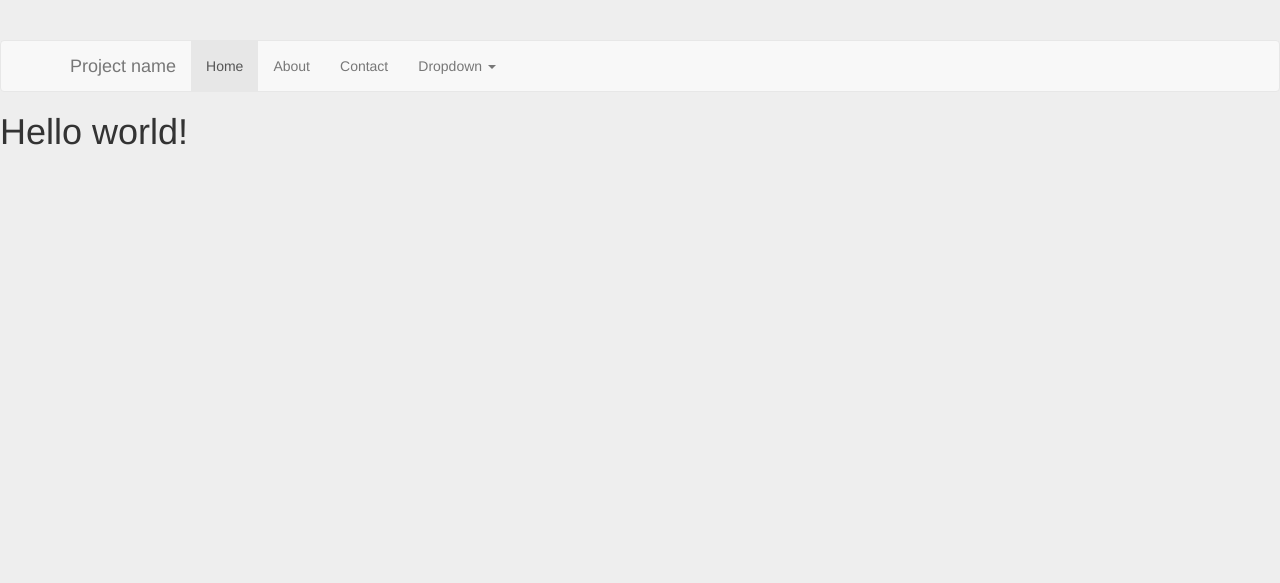
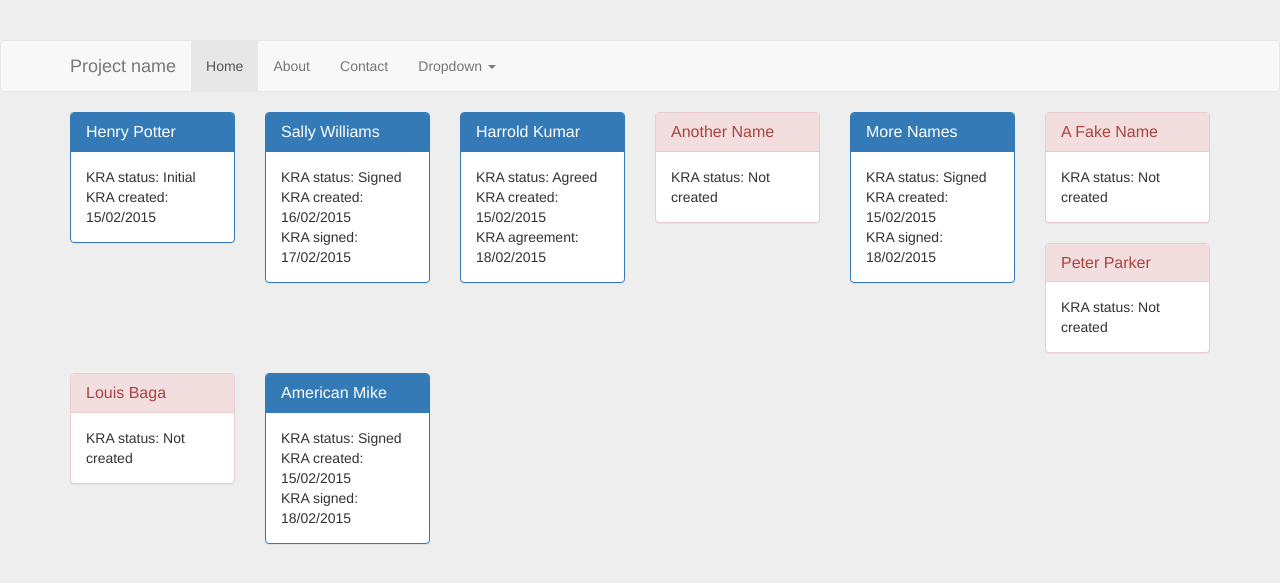
Before and after one commit to stuffy-the-dragon/wKRApp, a Flask app: template wKRApp/templates/team.html in a window 1280 px wide. Shown: the top 583 px of the page. Run offline with Flask 2, Linux system fonts and the light colour scheme; the template is opened without the code that fills it, so the values that code supplies are empty; some libraries are stand-ins or nearby versions.

Commit message:
feat(view): MVP: Dummy data for team view

```diff
--- a/wKRApp/templates/team.html
+++ b/wKRApp/templates/team.html
@@ -1,4 +1,106 @@
 {% extends "layout.html" %}
 {% block body %}
-<h1>Hello world!</h1>
+<div class="container">
+<div class="row">
+    <div class="col-sm-2">
+        <div class="panel panel-primary">
+            <div class="panel-heading">
+                <h3 class="panel-title">Henry Potter</h3>
+            </div>
+            <div class="panel-body">
+                KRA status: Initial<br>
+                KRA created: 15/02/2015
+            </div>
+        </div>
+    </div>
+    <div class="col-sm-2">
+        <div class="panel panel-primary">
+            <div class="panel-heading">
+                <h3 class="panel-title">Sally Williams</h3>
+            </div>
+            <div class="panel-body">
+                KRA status: Signed<br>
+                KRA created: 16/02/2015<br>
+                KRA signed: 17/02/2015
+            </div>
+        </div>
+    </div>
+    <div class="col-sm-2">
+        <div class="panel panel-primary">
+            <div class="panel-heading">
+                <h3 class="panel-title">Harrold Kumar</h3>
+            </div>
+            <div class="panel-body">
+                KRA status: Agreed<br>
+                KRA created: 15/02/2015<br>
+                KRA agreement: 18/02/2015
+            </div>
+        </div>
+    </div>
+    <div class="col-sm-2">
+        <div class="panel panel-danger">
+            <div class="panel-heading">
+                <h3 class="panel-title">Another Name</h3>
+            </div>
+            <div class="panel-body">
+                KRA status: Not created<br>
+            </div>
+        </div>
+    </div>
+    <div class="col-sm-2">
+        <div class="panel panel-primary">
+            <div class="panel-heading">
+                <h3 class="panel-title">More Names</h3>
+            </div>
+            <div class="panel-body">
+                KRA status: Signed<br>
+                KRA created: 15/02/2015<br>
+                KRA signed: 18/02/2015
+            </div>
+        </div>
+    </div>
+    <div class="col-sm-2">
+        <div class="panel panel-danger">
+            <div class="panel-heading">
+                <h3 class="panel-title">A Fake Name</h3>
+            </div>
+            <div class="panel-body">
+                KRA status: Not created<br>
+            </div>
+        </div>
+    </div>
+    <div class="col-sm-2">
+        <div class="panel panel-danger">
+            <div class="panel-heading">
+                <h3 class="panel-title">Peter Parker</h3>
+            </div>
+            <div class="panel-body">
+                KRA status: Not created<br>
+            </div>
+        </div>
+    </div>
+    <div class="col-sm-2">
+        <div class="panel panel-danger">
+            <div class="panel-heading">
+                <h3 class="panel-title">Louis Baga</h3>
+            </div>
+            <div class="panel-body">
+                KRA status: Not created<br>
+            </div>
+        </div>
+    </div>
+    <div class="col-sm-2">
+        <div class="panel panel-primary">
+            <div class="panel-heading">
+                <h3 class="panel-title">American Mike</h3>
+            </div>
+            <div class="panel-body">
+                KRA status: Signed<br>
+                KRA created: 15/02/2015<br>
+                KRA signed: 18/02/2015
+            </div>
+        </div>
+    </div>
+</div>
+</div>
 {% endblock %}
```
